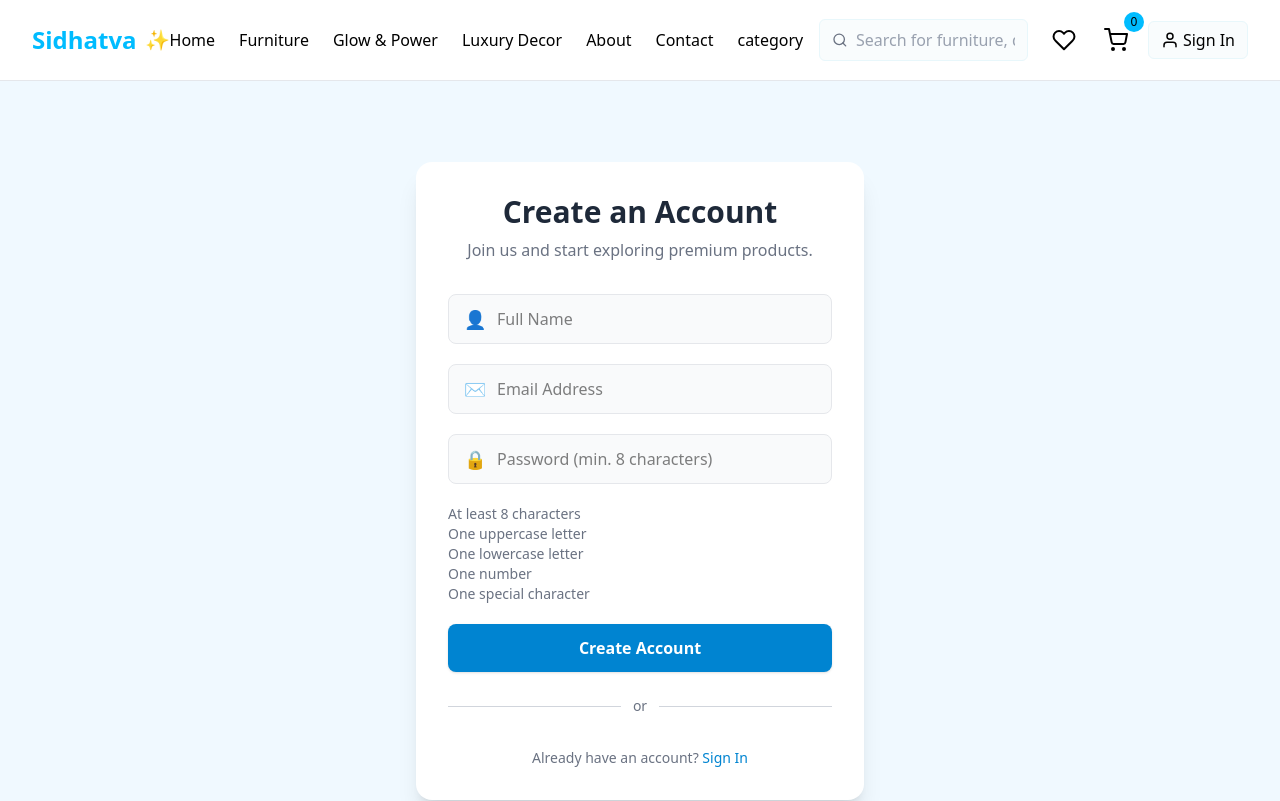
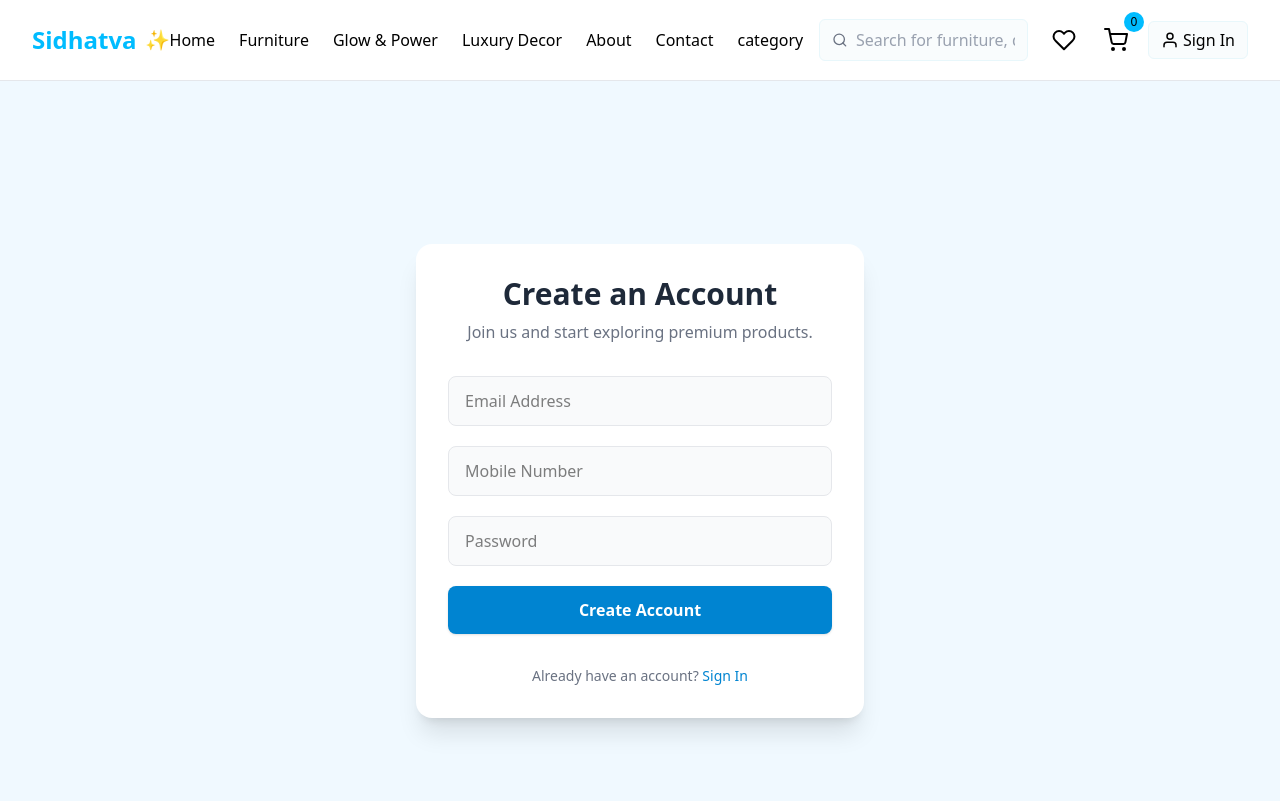
Before and after one commit to Astronaut004/Sidhatva, a React (Vite) app in the folder client/: page /register in a window 1280 px wide. Shown: the top 801 px of the page. Built offline with nearby package versions, Linux system fonts and the light colour scheme.

Commit message:
registering the person

```diff
--- a/client/src/Pages/Auth/Register.jsx
+++ b/client/src/Pages/Auth/Register.jsx
@@ -1,281 +1,116 @@
-import React, { useState, useEffect } from 'react';
-import AlertBox from '../../ui/AlertBox';
+import React, { useState } from "react";
+import AlertBox from "../../ui/AlertBox";
+
 const Register = () => {
-    const [email, setEmail] = useState('');
-    const [name, setName] = useState('');
-    const [password, setPassword] = useState('');
+  const [email, setEmail] = useState("");
+  const [phone, setPhone] = useState("");
+  const [password, setPassword] = useState("");
   const [loading, setLoading] = useState(false);
-    const [alert, setAlert] = useState({ show: false, type: '', message: '' });
+  const [alert, setAlert] = useState({ show: false, type: "", message: "" });
+
   const showAlert = (type, message) => {
     setAlert({ show: true, type, message });
-    };
-    const validateEmail = (email) => {
-        // Basic email regex pattern
-        const emailRegex = /^[^\s@]+@[^\s@]+\.[^\s@]+$/;
-        return emailRegex.test(email) && !email.includes('+');
-    };
-
-    const validatePassword = (password) => {
-        // Check length (minimum 8 characters)
-        if (password.length < 8) {
-            return { isValid: false, message: 'Password must be at least 8 characters long' };
-        }
-
-        // Check for uppercase letter
-        if (!/[A-Z]/.test(password)) {
-            return { isValid: false, message: 'Password must contain at least one uppercase letter (A-Z)' };
-        }
-
-        // Check for lowercase letter
-        if (!/[a-z]/.test(password)) {
-            return { isValid: false, message: 'Password must contain at least one lowercase letter (a-z)' };
-        }
-
-        // Check for number
-        if (!/[0-9]/.test(password)) {
-            return { isValid: false, message: 'Password must contain at least one number (0-9)' };
-        }
-
-        // Check for special character
-        if (!/[!@#$%^&*()_+\-=\[\]{};':"\\|,.<>\/?]/.test(password)) {
-            return { isValid: false, message: 'Password must contain at least one special character (!@#$%^&* etc.)' };
-        }
-
-        return { isValid: true, message: '' };
+    setTimeout(() => setAlert({ show: false, type: "", message: "" }), 3000);
   };
 
   const authHandle = async (e) => {
   e.preventDefault();
-        setLoading(true);
 
-        // Basic validation - check if fields are empty
-        if (!name.trim() || !email.trim() || !password.trim()) {
-            showAlert('error', 'Please fill in all fields');
-            setLoading(false);
+  if (!email && !phone) {
+    showAlert("error", "Please enter email or phone");
     return;
   }
 
-        // Validate email format and no + symbol
-        if (!validateEmail(email.trim())) {
-            showAlert('error', 'Please enter a valid email address (+ symbol not allowed)');
-            setLoading(false);
-            return;
-        }
-
-        // Validate password requirements
-        const passwordValidation = validatePassword(password);
-        if (!passwordValidation.isValid) {
-            showAlert('error', passwordValidation.message);
-            setLoading(false);
-            return;
-        }
-
-        const payload = {
-            name: name.trim(),
-            email: email.trim(),
-            password: password
-        };
+  const identifier = email || phone;
+  const payload = { identifier, password };
 
   try {
-            console.log(`your api is here:  ${import.meta.env.VITE_BACKEND_API}/api/auth/register`);
-            const res = await fetch(`${import.meta.env.VITE_BACKEND_API}/api/auth/register`, {
-                method: 'POST',
-                headers: {
-                    'Content-Type': 'application/json',
-                },
+    const API_BASE = import.meta.env.VITE_BACKEND_API || "http://localhost:5001";
+    console.log("API_BASE:", API_BASE);
+    console.log("Payload being sent:", payload);
+
+    const res = await fetch(`${API_BASE}/api/auth/register`, {
+      method: "POST",
+      headers: { "Content-Type": "application/json" },
       body: JSON.stringify(payload),
     });
 
     const data = await res.json();
 
     if (!res.ok) {
-                throw new Error(data.message || 'Failed to register');
+      showAlert("error", data.message || "Registration failed");
+      return;
     }
 
-            console.log('Registration successful:', data);
-            showAlert('success', 'Account created successfully! Welcome aboard!');
+    showAlert("success", "Registration successful!");
+    window.location.href = "/login";
+  } catch (err) {
+    console.error("Register error:", err);
+    showAlert("error", "Something went wrong, please try again later.");
+  }
+};
 
-            // Store token if needed
-            if (data.token) {
-                sessionStorage.setItem('token', data.token);
-                sessionStorage.setItem('user', JSON.stringify(data.user));
-            }
-
-            // Clear form on success
-            setName('');
-            setEmail('');
-            setPassword('');
-
-            // Navigate after success (uncomment when using with router)
-            // setTimeout(() => {
-            //     navigate('/dashboard');
-            // }, 2000);
-
-        } catch (err) {
-            console.error('Registration error:', err);
-            showAlert('error', err.message || 'Registration failed. Please try again.');
-        } finally {
-            setLoading(false);
-        }
-    }
 
   return (
     <div className="min-h-screen bg-sky-50 flex items-center justify-center p-4">
-            {/* Alert Box - Fixed position at top-right */}
       <AlertBox alert={alert} setAlert={setAlert} />
-            {/* <div className={`fixed top-30 right-5 w-80 z-50 transition-all duration-300 ease-in-out ${alert.show
-                    ? 'transform translate-x-0 opacity-100'
-                    : 'transform translate-x-full opacity-0 pointer-events-none'
-                }`}>
-                <div
-                    className={`relative rounded-lg shadow-lg p-4 ${alert.type === 'success'
-                            ? 'bg-green-50 border-l-4 border-green-500 text-green-800'
-                            : 'bg-red-50 border-l-4 border-red-500 text-red-800'
-                        }`}
-                >
-                    {/* Progress slider */}
-                    {/* <div
-                        className={`absolute top-0 left-0 h-1 rounded-t-lg ${alert.type === 'success' ? 'bg-green-500' : 'bg-red-500'
-                            } ${alert.show ? 'animate-pulse' : ''}`}
-                        style={{
-                            width: alert.show ? '100%' : '0%',
-                            transition: alert.show ? 'width 3s linear' : 'none',
-                        }}
-                    ></div>
-
-                    <div className="flex items-center gap-3">
-                        <div>
-                            <strong className="font-semibold">
-                                {alert.type === 'success' ? 'Success!' : 'Error!'}
-                            </strong>
-                            <span className="ml-2">{alert.message}</span>
-                        </div>
-                    </div>
-                </div>
-            </div>  */}
 
       <div className="max-w-md w-full bg-white rounded-2xl shadow-xl p-8">
         <div className="text-center mb-8">
           <h1 className="text-3xl font-bold text-gray-800">Create an Account</h1>
-                    <p className="text-gray-500 mt-2">Join us and start exploring premium products.</p>
+          <p className="text-gray-500 mt-2">
+            Join us and start exploring premium products.
+          </p>
         </div>
 
-                <div className="space-y-5">
-                    {/* Full Name */}
-                    <div className="relative">
-                        <div className="absolute top-1/2 left-4 -translate-y-1/2 text-gray-400 text-lg">👤</div>
-                        <input
-                            type="text"
-                            placeholder="Full Name"
-                            className="w-full pl-12 pr-4 py-3 bg-gray-50 border border-gray-200 rounded-lg focus:ring-2 focus:ring-sky-400 focus:border-sky-400 outline-none transition"
-                            value={name}
-                            onChange={(e) => setName(e.target.value)}
-                            disabled={loading}
-                        />
-                    </div>
-
+        <form onSubmit={authHandle} className="space-y-5">
           {/* Email */}
-                    <div className="relative">
-                        <div className="absolute top-1/2 left-4 -translate-y-1/2 text-gray-400 text-lg">✉️</div>
           <input
             type="email"
             placeholder="Email Address"
-                            className="w-full pl-12 pr-4 py-3 bg-gray-50 border border-gray-200 rounded-lg focus:ring-2 focus:ring-sky-400 focus:border-sky-400 outline-none transition"
+            className="w-full px-4 py-3 bg-gray-50 border border-gray-200 rounded-lg"
             value={email}
             onChange={(e) => setEmail(e.target.value)}
             disabled={loading}
           />
-                    </div>
+
+          {/* Phone */}
+          <input
+            type="text"
+            placeholder="Mobile Number"
+            className="w-full px-4 py-3 bg-gray-50 border border-gray-200 rounded-lg"
+            value={phone}
+            onChange={(e) => setPhone(e.target.value)}
+            disabled={loading}
+          />
 
           {/* Password */}
-                    {/* Password */}
-                    <div className="relative">
-                        <div className="absolute top-1/2 left-4 -translate-y-1/2 text-gray-400 text-lg">🔒</div>
           <input
             type="password"
-                            placeholder="Password (min. 8 characters)"
-                            className="w-full pl-12 pr-4 py-3 bg-gray-50 border border-gray-200 rounded-lg focus:ring-2 focus:ring-sky-400 focus:border-sky-400 outline-none transition"
+            placeholder="Password"
+            className="w-full px-4 py-3 bg-gray-50 border border-gray-200 rounded-lg"
             value={password}
             onChange={(e) => setPassword(e.target.value)}
             disabled={loading}
           />
-                    </div>
 
-                    {/* Password Requirement Checklist */}
-                    <ul className="mt-2 text-sm">
-                        <li className={`${password.length >= 8 ? "text-green-600" : "text-gray-500"}`}>
-                            At least 8 characters
-                        </li>
-                        <li className={`${/[A-Z]/.test(password) ? "text-green-600" : "text-gray-500"}`}>
-                            One uppercase letter
-                        </li>
-                        <li className={`${/[a-z]/.test(password) ? "text-green-600" : "text-gray-500"}`}>
-                            One lowercase letter
-                        </li>
-                        <li className={`${/\d/.test(password) ? "text-green-600" : "text-gray-500"}`}>
-                            One number
-                        </li>
-                        <li className={`${/[!@#$%^&*]/.test(password) ? "text-green-600" : "text-gray-500"}`}>
-                            One special character
-                        </li>
-                    </ul>
-
-
-                    {/* Submit Button */}
+          {/* Submit */}
           <button
-                        onClick={authHandle}
+            type="submit"
             disabled={loading}
-                        className={`w-full py-3 font-semibold rounded-lg shadow transition-all duration-200 ${loading
-                            ? 'bg-gray-400 cursor-not-allowed text-white'
-                            : 'bg-sky-600 text-white hover:bg-sky-700 transform hover:-translate-y-1 cursor-pointer'
+            className={`w-full py-3 font-semibold rounded-lg shadow transition-all duration-200 ${
+              loading
+                ? "bg-gray-400 cursor-not-allowed text-white"
+                : "bg-sky-600 text-white hover:bg-sky-700"
             }`}
           >
-                        {loading ? (
-                            <div className="flex items-center justify-center gap-2">
-                                <div className="w-4 h-4 border-2 border-white border-t-transparent rounded-full animate-spin"></div>
-                                Creating Account...
-                            </div>
-                        ) : (
-                            'Create Account'
-                        )}
+            {loading ? "Creating Account..." : "Create Account"}
           </button>
-                </div>
+        </form>
 
-                {/* OR Divider */}
-                <div className="flex items-center my-6">
-                    <div className="flex-grow border-t border-gray-300"></div>
-                    <span className="mx-3 text-sm text-gray-500">or</span>
-                    <div className="flex-grow border-t border-gray-300"></div>
-                </div>
-
-                {/* Social Icons - Commented out as requested */}
-                {/*
-                <div className="flex flex-col gap-3 mt-2">
-                    <button
-                        className="cursor-pointer flex items-center justify-center gap-3 w-full py-2 px-4 border border-gray-300 rounded-lg bg-white hover:bg-gray-100 transition disabled:opacity-50"
-                        disabled={loading}
-                    >
-                        <div className="w-5 h-5 bg-gradient-to-r from-blue-500 to-red-500 to-yellow-400 to-green-500 rounded-full flex items-center justify-center">
-                            <span className="text-white text-xs font-bold">G</span>
-                        </div>
-                        <span className="text-sm text-gray-700 font-medium">Continue with Google</span>
-                    </button>
-
-                    <button
-                        className="cursor-pointer flex items-center justify-center gap-3 w-full py-2 px-4 rounded-lg bg-blue-600 text-white hover:bg-blue-700 transition disabled:opacity-50"
-                        disabled={loading}
-                    >
-                        <div className="w-5 h-5 bg-white rounded flex items-center justify-center">
-                            <span className="text-blue-600 text-xs font-bold">f</span>
-                        </div>
-                        <span className="text-sm font-medium">Continue with Facebook</span>
-                    </button>
-                </div>
-                */}
-
-                {/* Login Redirect */}
+        {/* Login redirect */}
         <p className="text-center text-gray-500 mt-8 text-sm">
-                    Already have an account?{' '}
+          Already have an account?{" "}
           <a href="/login" className="text-sky-600 hover:underline font-medium">
             Sign In
           </a>
```
Lines whose indentation alone changed are shown as unchanged.
